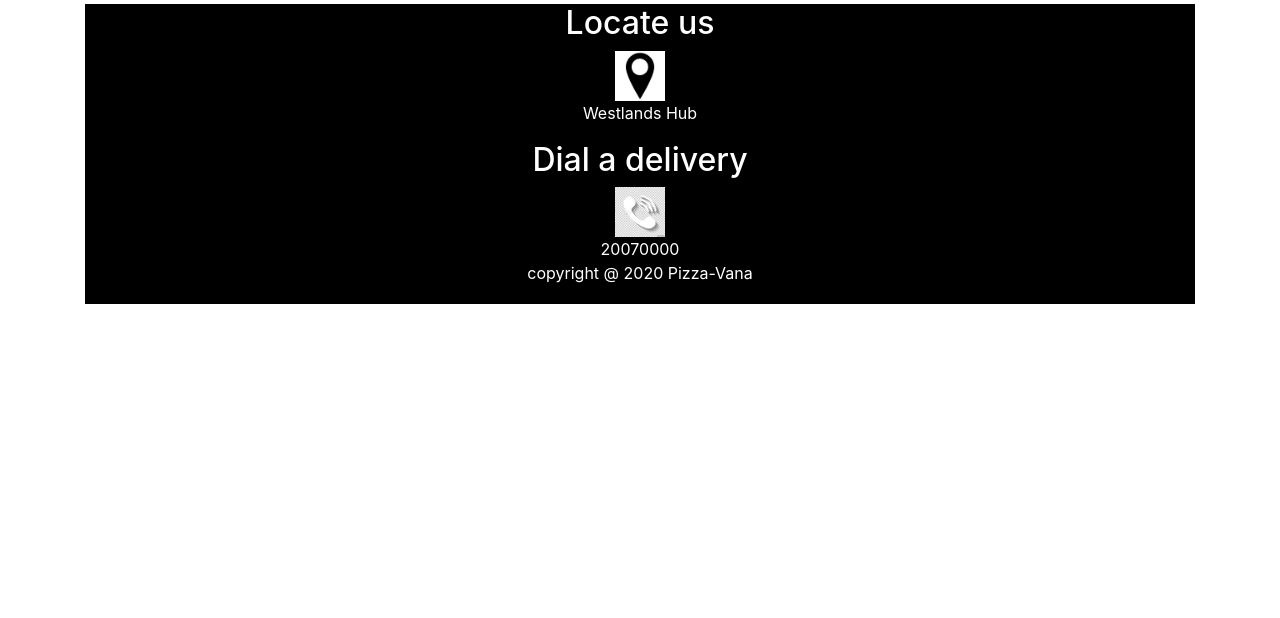
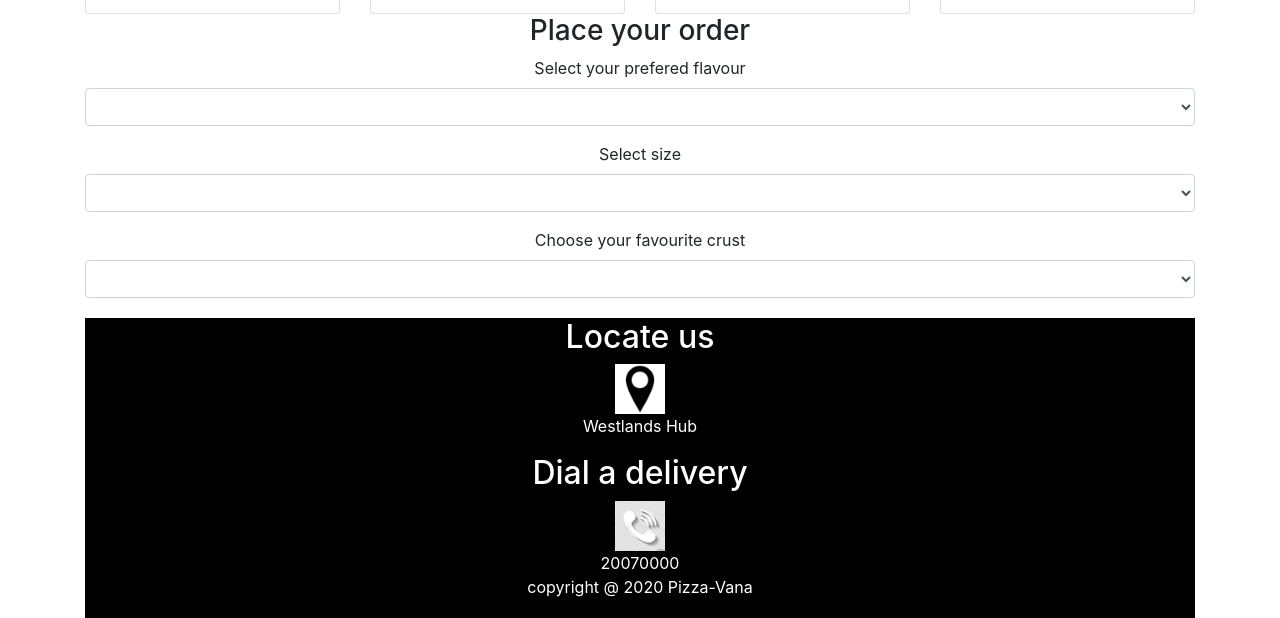
Before and after one commit to EveNyarango/Pizza-Vana, a plain HTML site: page index.html in a window 1280 px wide. Shown: the part 1619-2237 px from the top of the page. Before the commit the page ends 1923 px from the top, so only its background shows below. Drawn offline with nearby package versions, Linux system fonts and the light colour scheme.

Commit message:
create 2 html files menu.html & order.html

```diff
--- a/index.html
+++ b/index.html
@@ -24,7 +24,7 @@
                 <strong>
                     <li><a href="#order">Order</a></li>
                 </strong>
-                <a href=""><img src="" alt=""></a>
+                <a href=""><img src="images/dial.png" alt=""></a>
                 <!-- <strong><li><a href="#blast">Blast Offer</a></li></strong> -->
             </ul>
         </nav>
@@ -95,8 +95,49 @@
 
         </div>
 
-        <!-- order corner
-<form action=""></form> -->
+        <!-- order corner -->
+
+        <h3>Place your order</h3>
+
+<form action="">
+    <div class="form-group">
+        <label for="exampleFormControlSelect1">Select your prefered flavour</label>
+        <select class="form-control" id="exampleFormControlSelect1">
+            <option></option>
+          <option>Something-meaty</option>
+          <option>Chicken periperi</option>
+          <option>Chicken Pizza</option>
+          <option>Beef steak and mushroom</option>
+          <option>Onions and tomatoes Pizza</option>
+        </select>
+      </div>
+      <div class="form-group">
+        <label for="exampleFormControlSelect2">Select size</label>
+        <select class="form-control" id="exampleFormControlSelect2">
+            <option value=""></option>
+          <option>Small  @Ksh.700</option>
+          <option>Medium  @Ksh.1000</option>
+          <option>Large  @Ksh.1400</option>
+        </select>
+      </div>
+      <div class="form-group">
+        <label for="exampleFormControlSelect3">Choose your favourite crust</label>
+        <select class="form-control" id="exampleFormControlSelect3">
+            <option value=""></option>
+          <option>Cripsy @Ksh.300</option>
+          <option>Stuffed  @Ksh.200</option>
+          <option>Glutten-free  @Ksh.150</option>
+        </select>
+      </div>
+</form>
+<!-- <form action="">
+    <div class="custom-control custom-checkbox">
+
+        <label class="custom-control-label" for="customCheck1">Select your prefered flavour</label>
+        <input type="checkbox" class="custom-control-input" id="customCheck1">
+      </div> -->
+
+<!-- </form> -->
 
         <footer>
             <h2>Locate us</h2>
```
Also changed, not shown: menu.html (added), order.html (added).
